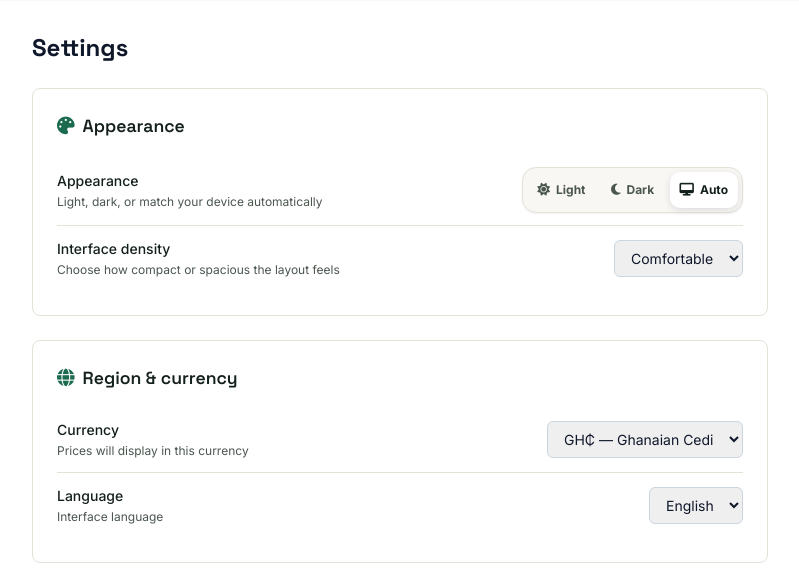
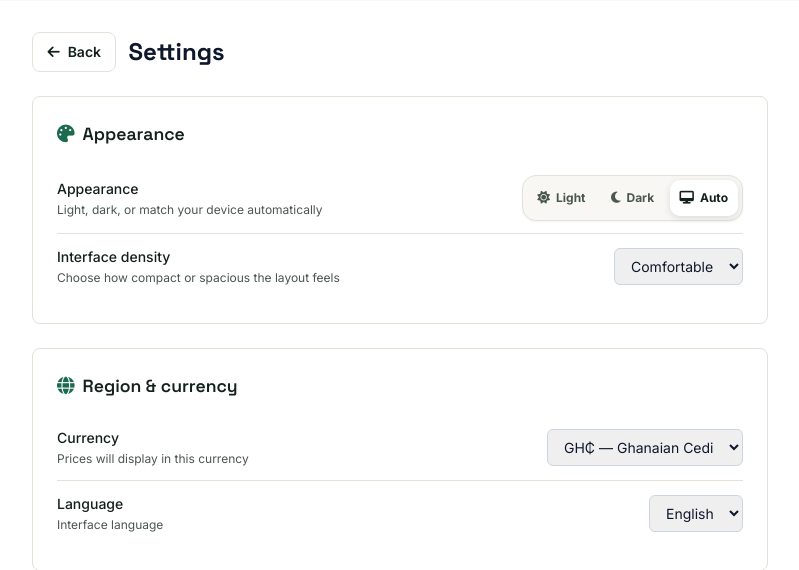
Before and after one commit to Ike-Icon/eravenda-market, a FastAPI app: page /settings in a window 1280 px wide. Shown: the part 109-679 px from the top of the page, without its empty margins (240-1039 px from the left). Run offline with FastAPI, Linux system fonts and the light colour scheme; parts of the project's set-up code (start-up, migrations or seed data) failed here and were passed over; some libraries are stand-ins or nearby versions.

Commit message:
settings and icons added

```diff
--- a/frontend/static/css/custom.css
+++ b/frontend/static/css/custom.css
@@ -634,6 +634,30 @@ html[data-theme="dark"] .card-quick-btn {
   border-bottom: none;
 }
 
+.settings-back {
+  display: inline-flex;
+  align-items: center;
+  gap: .5rem;
+  min-height: 2.5rem;
+  padding: 0 .9rem;
+  border: 1px solid var(--border-color);
+  border-radius: var(--border-radius-lg);
+  background: var(--card-bg);
+  color: var(--text-primary);
+  font-size: .875rem;
+  font-weight: 600;
+  white-space: nowrap;
+  transition: background-color .15s ease, border-color .15s ease;
+}
+.settings-back:hover { border-color: var(--ev-green, currentColor); }
+.settings-back:focus-visible { outline: 2px solid var(--ev-green, currentColor); outline-offset: 2px; }
+.settings-back i { transition: transform .15s ease; }
+.settings-back:hover i { transform: translateX(-2px); }
+@media (prefers-reduced-motion: reduce) {
+  .settings-back, .settings-back i { transition: none; }
+  .settings-back:hover i { transform: none; }
+}
+
 .settings-label {
   font-size: .875rem;
   font-weight: 500;
@@ -734,7 +758,9 @@ html[data-theme="dark"] .toggle-slider {
   outline-offset: 2px;
 }
 @media (max-width: 520px) {
-  .settings-row { align-items: flex-start; gap: 12px; }
+  /* Wrap so a wide control (the theme toggle) drops under its label instead of
+     pushing past the edge of the card. */
+  .settings-row { align-items: flex-start; flex-wrap: wrap; gap: 12px; }
   .theme-toggle { width: 100%; max-width: 250px; }
   .theme-toggle-option { flex: 1; min-width: 0; padding-inline: 7px; }
   .theme-toggle-option span { font-size: .7rem; }
--- a/frontend/static/js/main.js
+++ b/frontend/static/js/main.js
@@ -1597,3 +1597,28 @@ document.addEventListener("DOMContentLoaded", () => {
   ThemeSwitcher.init();
   UserSettings.init();
 });
+
+// ------------------------------------------------------------------
+// Keep preferences current without a manual refresh.
+// The browser's Back button can restore a page from its back/forward cache
+// exactly as it was left, so a theme or density change made on the Settings
+// page would not show until a reload. Re-apply the saved preferences (and the
+// cart/wishlist badges) when a page is restored, and when another tab changes
+// them.
+// ------------------------------------------------------------------
+function syncSavedPreferences() {
+  ThemeSwitcher._apply(ThemeSwitcher.getMode());
+  ThemeSwitcher._syncControls();
+  UserSettings._apply(UserSettings.get());
+}
+
+window.addEventListener("pageshow", (e) => {
+  if (!e.persisted) return;
+  syncSavedPreferences();
+  refreshCartBadge();
+  refreshWishlistBadge();
+});
+
+window.addEventListener("storage", (e) => {
+  if (e.key === null || e.key === "erv_theme" || e.key === "erv_settings") syncSavedPreferences();
+});
--- a/frontend/templates/settings.html
+++ b/frontend/templates/settings.html
@@ -3,7 +3,12 @@
 
 {% block content %}
 <div class="max-w-3xl mx-auto px-4 py-8">
-  <h1 class="font-head text-2xl font-bold mb-6">Settings</h1>
+  <div class="flex items-center gap-3 mb-6">
+    <a href="/" id="settingsBack" class="settings-back" aria-label="Go back to the previous page">
+      <i class="fas fa-arrow-left" aria-hidden="true"></i><span>Back</span>
+    </a>
+    <h1 class="font-head text-2xl font-bold">Settings</h1>
+  </div>
 
   <!-- Appearance -->
   <div class="settings-section">
@@ -102,3 +107,21 @@
   </div>
 </div>
 {% endblock %}
+
+{% block scripts %}
+<script>
+  // Back returns to the page the person came from. Theme, density and the
+  // cart/wishlist badges are re-applied when that page is shown again (see the
+  // pageshow/storage listeners in main.js), so nothing needs a manual refresh.
+  // With no earlier page on this site (opened from a bookmark or a new tab),
+  // the link's own href takes them to the home page.
+  document.getElementById("settingsBack").addEventListener("click", (e) => {
+    let fromThisSite = false;
+    try { fromThisSite = !!document.referrer && new URL(document.referrer).origin === location.origin; } catch (_) {}
+    if (fromThisSite && history.length > 1) {
+      e.preventDefault();
+      history.back();
+    }
+  });
+</script>
+{% endblock %}
```
Also changed, not shown: frontend/templates/cart.html (+17 -8 lines), frontend/templates/wishlist.html (+9 -7 lines), 1 other file.
